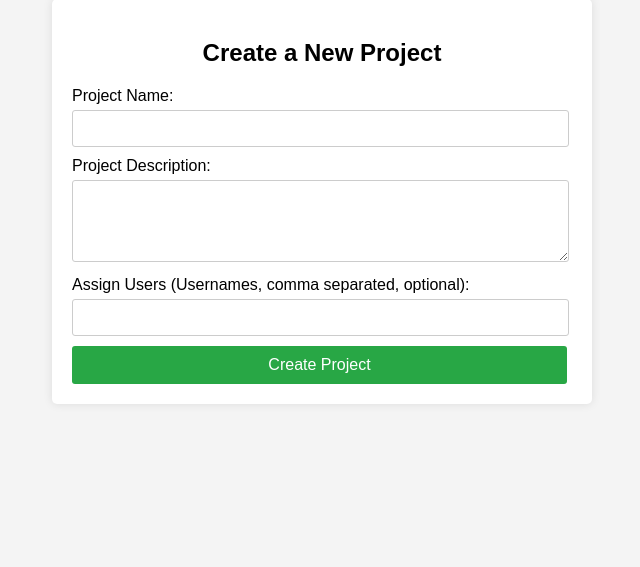
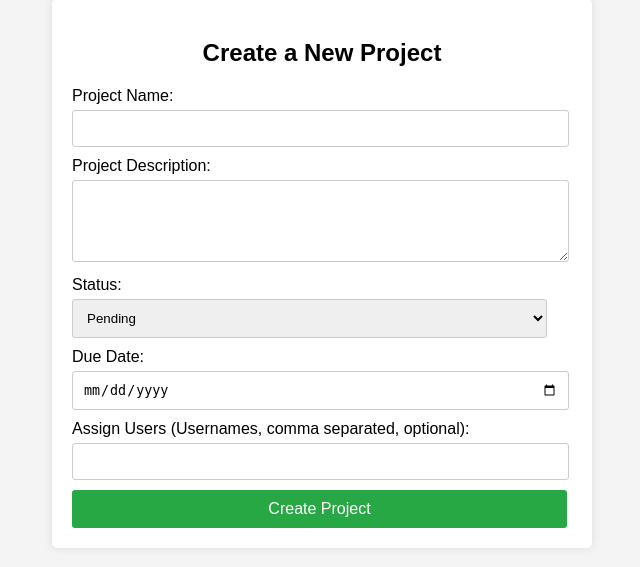
Before and after one commit to Moritzanliker/alex-fynn-moritz-ipt8-2024, a PHP site: page /new_project.php in a window 1280 px wide. Shown: the part 74-641 px from the top of the page, without its empty margins (318-958 px from the left). Run offline with PHP 8.4, Linux system fonts and the light colour scheme; the visitor is signed in with stand-in values (Sample User, id 1).

Commit message:
css update

```diff
--- a/TaskMaster/pages/new_project.php
+++ b/TaskMaster/pages/new_project.php
@@ -15,10 +15,12 @@
     $description = $_POST['description'];
     $owner_id = $_SESSION['user_id']; // Assuming user_id is stored in session
     $assigned_usernames = $_POST['assigned_usernames']; // Get the usernames input
+    $status = $_POST['status']; // Get the selected status
+    $due_date = $_POST['due_date']; // Get the due date input
 
     // Prepare and execute the SQL statement to insert the project
-    $stmt_project = $con->prepare("INSERT INTO project (project_name, description, owner_id) VALUES (?, ?, ?)");
-    $stmt_project->bind_param("ssi", $project_name, $description, $owner_id);
+    $stmt_project = $con->prepare("INSERT INTO project (project_name, description, owner_id, status, due_date) VALUES (?, ?, ?, ?, ?)");
+    $stmt_project->bind_param("ssiss", $project_name, $description, $owner_id, $status, $due_date);
 
     if ($stmt_project->execute()) {
         echo "<p>Project created successfully!</p>";
@@ -92,7 +94,9 @@
             margin-bottom: 5px;
         }
         input[type="text"],
-        textarea {
+        textarea,
+        input[type="date"],
+        select {
             width: 95%;
             padding: 10px;
             margin-bottom: 10px;
@@ -119,7 +123,7 @@
     </style>
 </head>
 <body>
-    <a href="../pages/dashboard.php"> Go Back</a>
+    <a href="../pages/dashboard.php">Go Back</a>
     <div class="container">
         <h2>Create a New Project</h2>
         <form method="POST" action="">
@@ -129,6 +133,16 @@
             <label for="description">Project Description:</label>
             <textarea id="description" name="description" rows="4" required></textarea>
 
+            <label for="status">Status:</label>
+            <select id="status" name="status" required>
+                <option value="pending">Pending</option>
+                <option value="in_progress">In Progress</option>
+                <option value="completed">Completed</option>
+            </select>
+
+            <label for="due_date">Due Date:</label>
+            <input type="date" id="due_date" name="due_date" required>
+
             <label for="assigned_usernames">Assign Users (Usernames, comma separated, optional):</label>
             <input type="text" id="assigned_usernames" name="assigned_usernames">
 
--- a/TaskMaster/pages/profile.php
+++ b/TaskMaster/pages/profile.php
@@ -29,11 +29,9 @@
                     <a href="../pages/dashboard.php" class="nav-link">Dashboard</a>
                     <a href="../pages/project.php" class="nav-link">Projects</a>
                     <a href="../pages/task.php" class="nav-link">Tasks</a>
-                 <a href="../pages/profile.php" class="nav-link">Profile</a>
                 </nav>
                 <div class="header-actions">
                     Hello, <?php echo $user_data['username']; ?>
-                 </button>
                     <label class="switch">
                         <input type="checkbox" id="toggle-darkmode">
                         <span class="slider"></span>
@@ -45,7 +43,6 @@
             </div>
         </center>
     </header>
-
     <h1>Profile</h1>
 
 
--- a/TaskMaster/pages/task.php
+++ b/TaskMaster/pages/task.php
@@ -110,7 +110,6 @@
                     <a href="../pages/dashboard.php" class="nav-link">Dashboard</a>
                     <a href="../pages/project.php" class="nav-link">Projects</a>
                     <a href="../pages/task.php" class="nav-link">Tasks</a>
-                <a href="../pages/profile.php" class="nav-link">Profile</a>
                 </nav>
                 <div class="header-actions">
                     Hello, <?php echo $user_data['username']; ?>
@@ -129,7 +128,7 @@
 <div class="container">
     <center>
         <div class="actions">
-            <a href="../pages/new_task.php" class="btn">+ New Task</a>
+            <a href="../pages/new_task.php" class="btn"style=" text-decoration: none; color: black;">+ New Task</a>
         </div>
     </center>
     <main class="main-content">
```
Also changed, not shown: TaskMaster/css/styles.css (+7 -3 lines), TaskMaster/pages/dashboard.php (+3 -4 lines), TaskMaster/pages/project.php (+6 -9 lines). Lines whose indentation alone changed are shown as unchanged.
